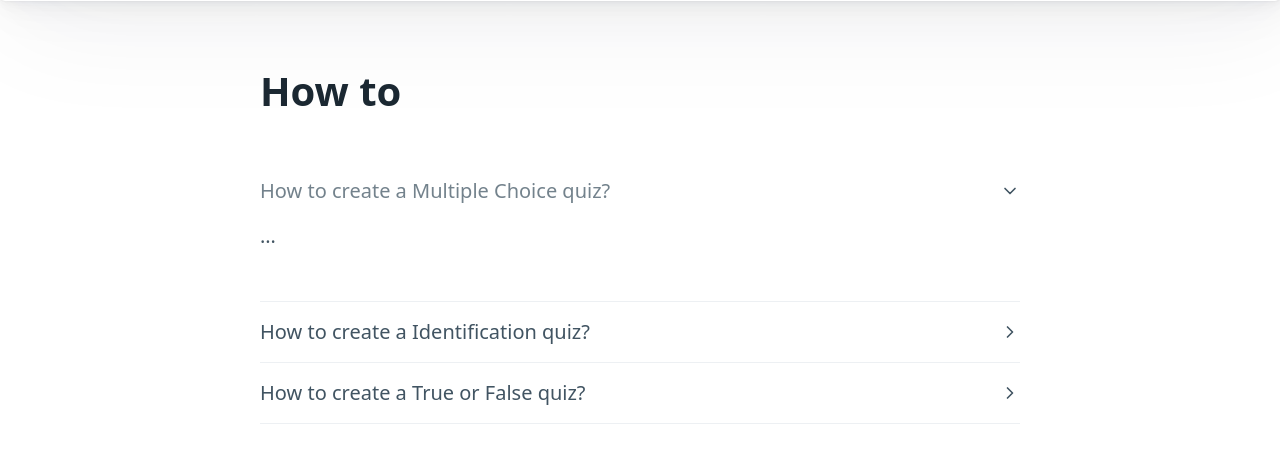
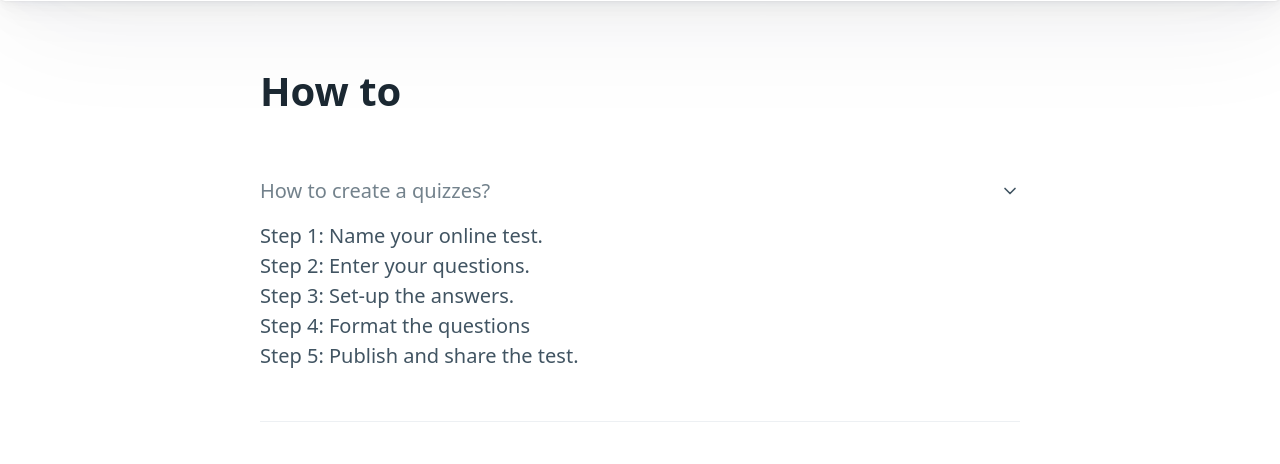
Before and after one commit to jonasbalante123/G4-Project-Website, a PHP site: page /G4-PROJECT-WEBSITE/site/CreatQ.php in a window 1280 px wide, after a click on "How to create a quizzes?". Shown: the part 451-915 px from the top of the page. After the commit the page ends 873 px from the top, so only its background shows below. Run offline with PHP 8.4, Linux system fonts and the light colour scheme; the visitor is signed in with stand-in values (Sample User, id 1); some libraries are stand-ins or nearby versions.

Commit message:
NOT DONE
YET

```diff
--- a/site/CreatQ.php
+++ b/site/CreatQ.php
@@ -119,18 +119,13 @@ include("login_checker.php");?>
     <div class="container">
         <h1>How to</h1>
         <details>
-            <summary class="secondary">How to create a Multiple Choice quiz?</summary>
-            <p>…</p>
+            <summary class="secondary">How to create a quizzes?</summary>
+            <p>Step 1: Name your online test.<br>
+Step 2: Enter your questions.<br>
+Step 3: Set-up the answers.<br>
+Step 4: Format the questions<br>
+Step 5: Publish and share the test.</p>
         </details>
-        <details>
-            <summary>How to create a Identification quiz?</summary>
-            <p>…</p>
-        </details>
-        <details>
-            <summary>How to create a True or False quiz?</summary>
-            <p>…</p>
-        </details>
-    </div>
 </body>
 </html>
 <script src="..\minimal-theme-switcher.js"></script>
--- a/site/Profile.php
+++ b/site/Profile.php
@@ -104,7 +104,7 @@ if ($result->num_rows === 0) {
 <div class="container">
   <h1>Profile</h1>
     <div class="grid">
-      <p>Username:</p> <span><?php echo $username; ?></span>
+      <p>Username:</p>  <?php echo $username; ?>
     </div>
 
 </div>
```
